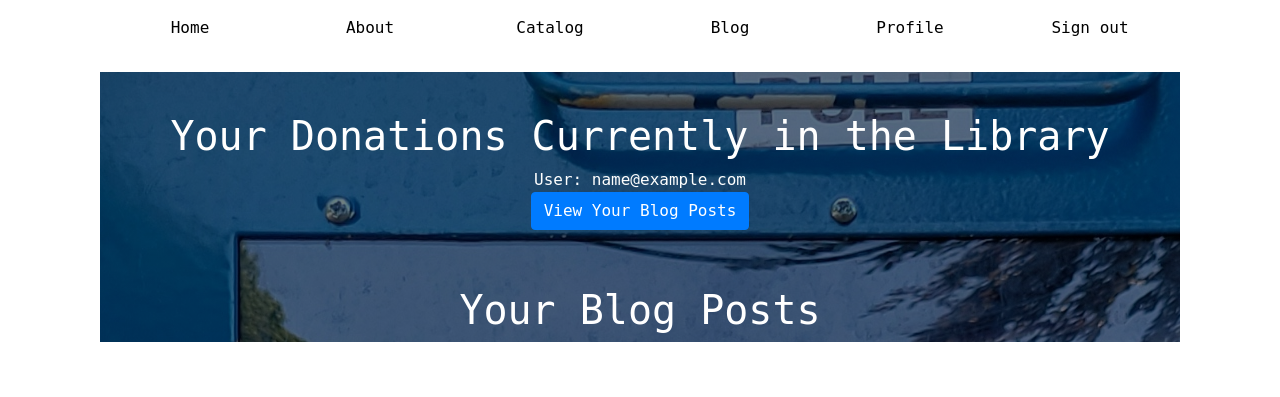
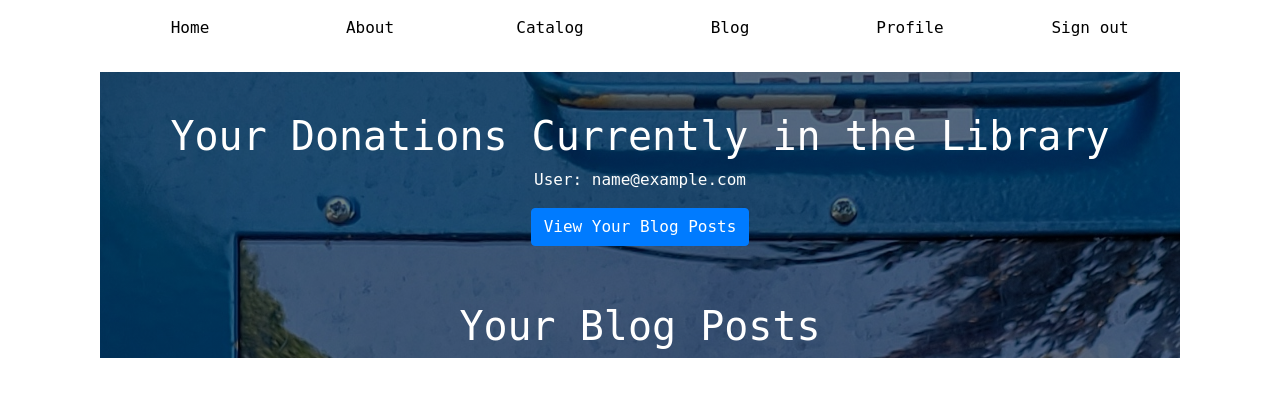
Before and after one commit to merobi-hub/lantern-library-online, a Flask app: page /profile in a window 1280 px wide. Shown: the top 397 px of the page. Run offline with Flask 2, Linux system fonts and the light colour scheme; the visitor is signed in with stand-in values (Sample User, id 1); data comes from the database, SQL or seed files in the repository; data that the repository does not hold is empty; some libraries are stand-ins or nearby versions.

Commit message:
Update main.css

```diff
--- a/book_inventory/static/css/main.css
+++ b/book_inventory/static/css/main.css
@@ -231,6 +231,10 @@ body {
     text-align: center;
     margin-top: 5vh;
     font-family: monospace
+}
+
+#profile-button {
+    margin-top: 2vh
 }
 
 #card-cols {
```
